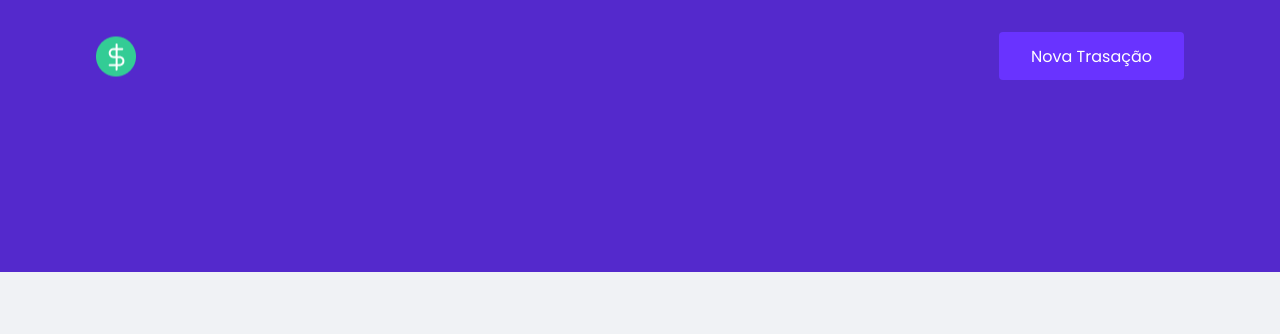
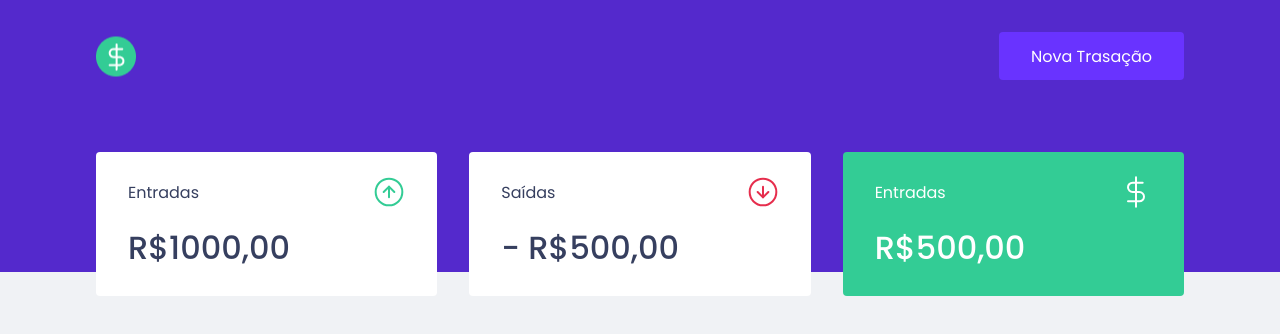
Before and after one commit to jvbicalho01/TP_Eng_Soft_2, a React (Vite) app in the folder gerenciador-financas/: page / in a window 1280 px wide. Shown: the top 334 px of the page. Built offline with nearby package versions, Linux system fonts and the light colour scheme.

Commit message:
add summary component

```diff
--- a/gerenciador-financas/src/App.jsx
+++ b/gerenciador-financas/src/App.jsx
@@ -1,6 +1,7 @@
 import { GlobaStyle } from "./styles/global";
 
 import Header from "./components/Header";
+import Dashboard from "./components/Dashboard";
 
 function App() {
 
@@ -8,6 +9,7 @@
     <>
       <GlobaStyle />
       <Header />
+      <Dashboard />
     </>
   )
 }
--- /dev/null
+++ b/gerenciador-financas/src/components/Dashboard/index.jsx
@@ -0,0 +1,15 @@
+import { Container } from "./styles"
+
+import Summary from "../Summary"
+
+function Dashboard() {
+
+  return (
+    <Container>
+      <Summary />
+    </Container>
+  )
+
+}
+
+export default Dashboard
--- /dev/null
+++ b/gerenciador-financas/src/components/Dashboard/styles.js
@@ -0,0 +1,7 @@
+import styled from "styled-components";
+
+export const Container = styled.main`
+  max-width: 1120px;
+  margin: 0 auto;
+  padding: 2.5rem 1rem;
+`;
--- a/gerenciador-financas/src/components/Header/styles.js
+++ b/gerenciador-financas/src/components/Header/styles.js
@@ -2,7 +2,7 @@
 
 export const Container = styled.header`
   background: var(--blue);
-`
+`;
 
 export const Content = styled.div`
   max-width: 1120px;
@@ -28,4 +28,4 @@
       filter: brightness(0.9)
     }
   }
-`
+`;
--- /dev/null
+++ b/gerenciador-financas/src/components/Summary/index.jsx
@@ -0,0 +1,38 @@
+import IncomeImg from "../../assets/income.svg"
+import OutcomeImg from "../../assets/outcome.svg"
+import TotalImg from "../../assets/total.svg"
+
+import { Cotainer } from "./styles";
+
+function Summary() {
+
+  return (
+    <Cotainer>
+      <div>
+        <header>
+          <p>Entradas</p>
+          <img src={IncomeImg} alt="Entradas" />
+        </header>
+        <strong>R$1000,00</strong>
+      </div>
+
+      <div>
+        <header>
+          <p>Saídas</p>
+          <img src={OutcomeImg} alt="Saídas" />
+        </header>
+        <strong>- R$500,00</strong>
+      </div>
+
+      <div className="highlight-background">
+        <header>
+          <p>Entradas</p>
+          <img src={TotalImg} alt="Total" />
+        </header>
+        <strong>R$500,00</strong>
+      </div>
+    </Cotainer>
+  )
+}
+
+export default Summary;
--- /dev/null
+++ b/gerenciador-financas/src/components/Summary/styles.js
@@ -0,0 +1,35 @@
+import styled from "styled-components";
+
+export const Cotainer = styled.div`
+  display: grid;
+  grid-template-columns: repeat(3, 1fr);
+  gap: 2rem;
+  margin-top: -10rem;
+
+  div {
+    background: var(--shape);
+    padding: 1.5rem 2rem;
+    border-radius: 0.25rem;
+    color: var(--text-title);
+
+    header {
+      display: flex;
+      align-items: center;
+      justify-content: space-between;
+    }
+
+    strong {
+      display: block;
+      margin-top: 1rem;
+      font-size: 2rem;
+      font-weight: 500;
+      line-height: 3rem;
+    }
+
+    &.highlight-background {
+      background: var(--green);
+      color: #fff;
+    }
+
+  }
+`;
--- a/gerenciador-financas/src/styles/global.js
+++ b/gerenciador-financas/src/styles/global.js
@@ -4,6 +4,7 @@
   :root {
     --red: #E52E4d;
     --blue: #5429CC;
+    --green: #33CC95;
 
     --blue-light: #6933ff;
 
```
